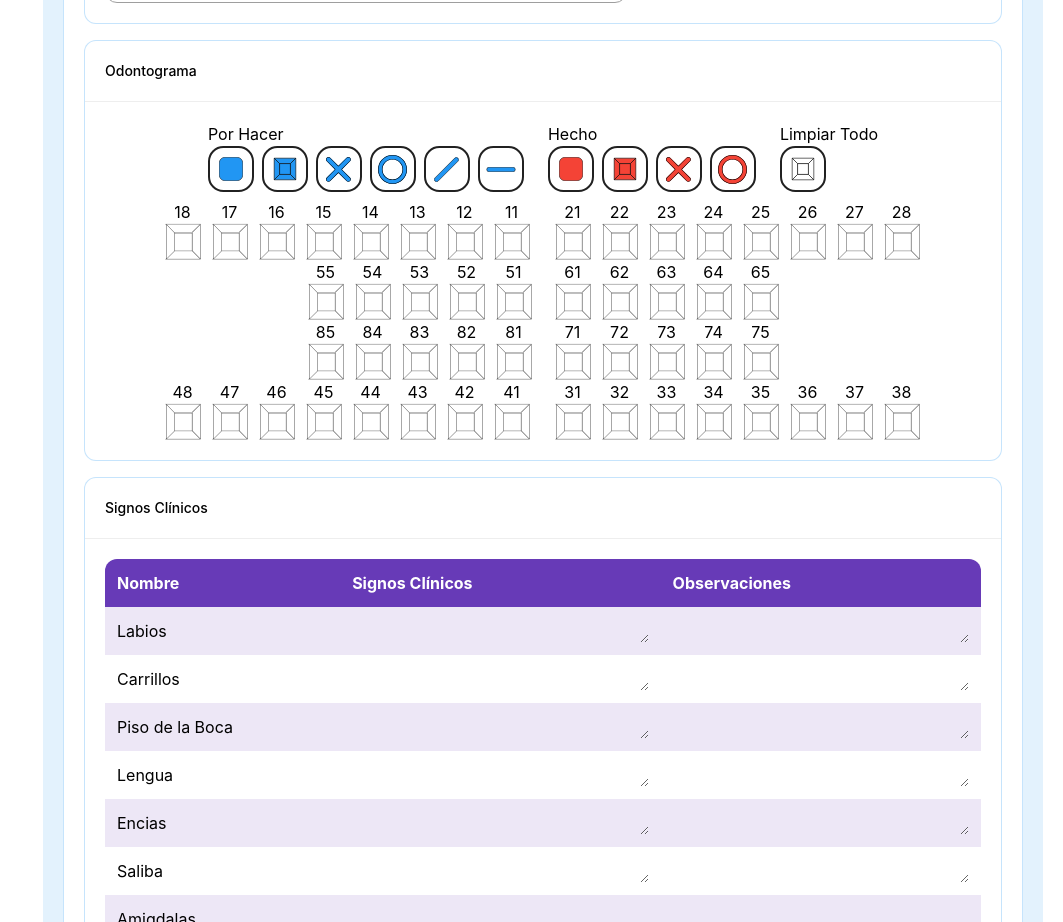
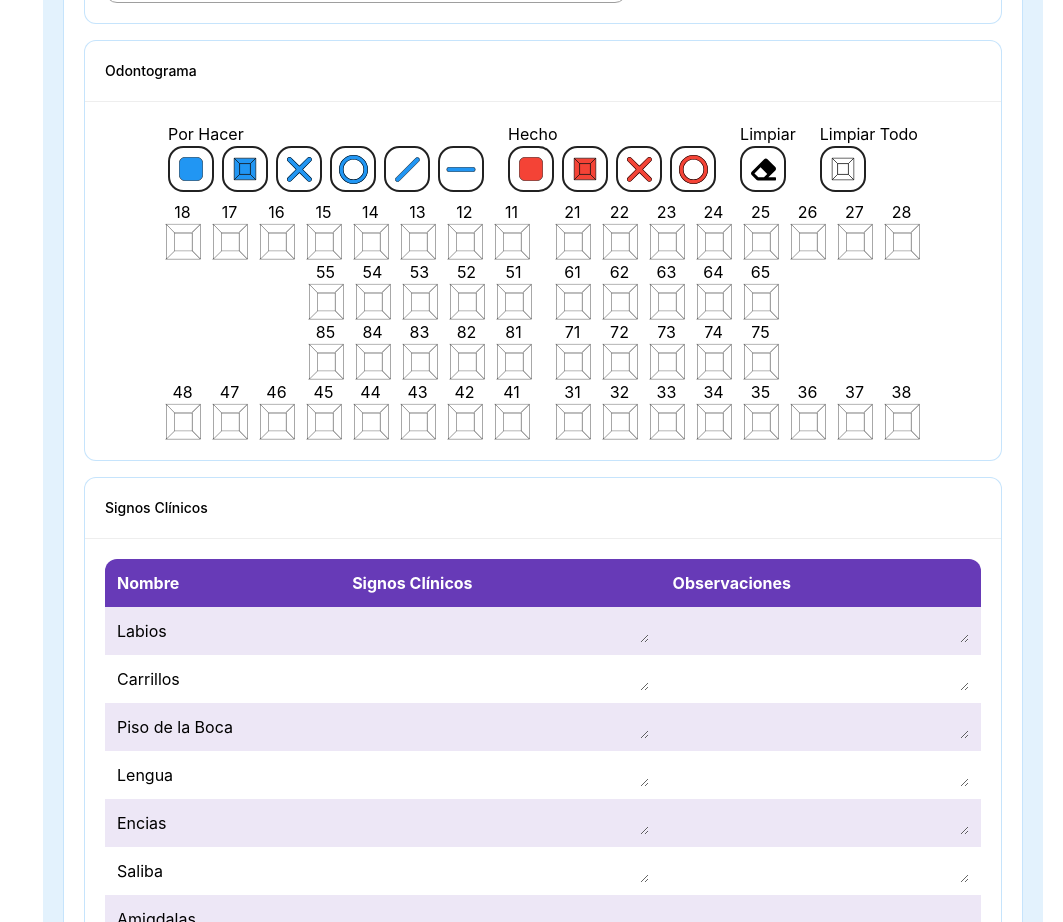
Before and after one commit to Willian-Cueva/ardental, a React (Create React App) app: page / in a window 1280 px wide. Shown: the part 1360-2282 px from the top of the page, without its empty margins (217-1280 px from the left). Built offline with nearby package versions, Linux system fonts and the light colour scheme.

Commit message:
Finiquitando la parte grafica hasta esperar la parte de back

```diff
--- a/src/components/ButtonOdontogram.js
+++ b/src/components/ButtonOdontogram.js
@@ -1,4 +1,4 @@
-import React from "react";
+import styles from "./styles/ButtonOdontogram.module.css";
 import useOdontogram from "../hooks/useOdontogram";
 
 export default function ButtonOdontogram({ num, children,title ="este es para"}) {
@@ -12,7 +12,7 @@ export default function ButtonOdontogram({ num, children,title ="este es para"})
       className={`cursor-pointer ${
         !equals && "hover:bg-[#EDE7F6]"
       } w-[46px] h-[46px] border-[2px] rounded-[15.33px] flex justify-center items-center ${
-        !equals ? "border-[#212121]" : "border-[#673AB7] bg-[#B39DDB] drop-shadow-lg"
+        !equals ? "border-[#212121]" : `border-[#4527A0] bg-[#673AB7] ${styles.shadow}`
       }`}
     >
       {children}
--- /dev/null
+++ b/src/components/Cursor.js
@@ -0,0 +1,6 @@
+
+export default function Cursor() {
+  return (
+    <div>Cursor</div>
+  )
+}
--- a/src/components/FoundPatienCard.js
+++ b/src/components/FoundPatienCard.js
@@ -16,7 +16,7 @@ export default function FoundPatienCard({ patient, index }) {
         ) : gener === 2 ? (
           <FaMars size={"27px"} color="#1E88E5" />
         ) : (
-          <FaQuestion size={"27px"} color="#616161" />
+          <FaQuestion size={"24px"} color="#616161" />
         )}
       </th>
       <th>
--- a/src/components/Modal.js
+++ b/src/components/Modal.js
@@ -1,12 +1,14 @@
 import styles from "./styles/Modal.module.css";
-export default function Modal({children}) {
+export default function Modal({children,show=false}) {
   return (
-    <article className={`${styles.modal}`}>
+    <div className={`${styles.father} ${!show && "hidden"}`}>
+      <article className={`${styles.modal}`}>
       <div className={`${styles.modalContainer}`}>
         <div className={`${styles.modalContent}`}>
           {children}
         </div>
       </div>
     </article>
+    </div>
   );
 }
--- a/src/components/Odontogram.js
+++ b/src/components/Odontogram.js
@@ -6,33 +6,42 @@ import Fractured from "../assets/svg/Fractured";
 import OdontogramComplete from "../assets/svg/OdontogramComplete";
 import useOdontogram from "../hooks/useOdontogram";
 import ButtonOdontogram from "./ButtonOdontogram";
+import { FaEraser } from "react-icons/fa";
 import Tooth from "./Tooth";
+import img from "../assets/imgs/logo.png";
 
 export default function Odontogram() {
-  const {odontogramData} = useOdontogram();
+  const { odontogramData, optionSelect } = useOdontogram();
   console.log("renderizando odontogram");
+  const estilos = {
+    cursor: `url(${img}),auto`,
+  };
   return (
-    <div className="flex flex-col items-center" id="panel-odontogram">
+    <div
+      className={`flex flex-col items-center`}
+      style={estilos}
+      id="panel-odontogram"
+    >
       <div className="flex gap-6">
         <div>
           <span className="w-[69px]">Por Hacer</span>
           <div className="flex flex-wrap gap-2 mb-2">
-            <ButtonOdontogram num={0}>
+            <ButtonOdontogram num={0} title="Caries">
               <ButtonColor />
             </ButtonOdontogram>
-            <ButtonOdontogram num={1}>
+            <ButtonOdontogram num={1} title="Todo con Caries">
               <OdontogramComplete />
             </ButtonOdontogram>
-            <ButtonOdontogram num={2}>
+            <ButtonOdontogram num={2} title="Ausente">
               <Absent />
             </ButtonOdontogram>
-            <ButtonOdontogram num={3}>
+            <ButtonOdontogram num={3} title="Corona">
               <Crown />
             </ButtonOdontogram>
-            <ButtonOdontogram num={4}>
+            <ButtonOdontogram num={4} title="Filtrado">
               <FilteredOut />
             </ButtonOdontogram>
-            <ButtonOdontogram num={5}>
+            <ButtonOdontogram num={5} title="Fractura">
               <Fractured />
             </ButtonOdontogram>
           </div>
@@ -40,24 +49,32 @@ export default function Odontogram() {
         <div>
           <span className="w-[69px]">Hecho</span>
           <div className="flex flex-wrap gap-2 mb-2">
-            <ButtonOdontogram num={6}>
+            <ButtonOdontogram num={6} title="Caries">
               <ButtonColor color="red" />
             </ButtonOdontogram>
-            <ButtonOdontogram num={7}>
+            <ButtonOdontogram num={7} title="Todo con Caries">
               <OdontogramComplete color="red" />
             </ButtonOdontogram>
-            <ButtonOdontogram num={8}>
+            <ButtonOdontogram num={8} title="Ausente">
               <Absent color="red" />
             </ButtonOdontogram>
-            <ButtonOdontogram num={9}>
+            <ButtonOdontogram num={9} title="Corona">
               <Crown color="red" />
+            </ButtonOdontogram>
+          </div>
+        </div>
+        <div>
+          <span className="w-[69px]">Limpiar</span>
+          <div className="flex flex-wrap gap-2 mb-2">
+            <ButtonOdontogram num={11} title="Limpia un Elemento">
+              <FaEraser color={optionSelect === 11 && "white"} size={"25px"} />
             </ButtonOdontogram>
           </div>
         </div>
         <div>
           <span className="w-[69px]">Limpiar Todo</span>
           <div className="flex flex-wrap gap-2 mb-2">
-            <ButtonOdontogram num={10}>
+            <ButtonOdontogram num={10} title="Deja todo en Blanco">
               <OdontogramComplete color="white" />
             </ButtonOdontogram>
           </div>
@@ -66,74 +83,74 @@ export default function Odontogram() {
       <div className="flex gap-6">
         <div className="w-[366px]">
           <div className="flex gap-3">
-            <Tooth number={18} data={odontogramData[18]}/>
-            <Tooth number={17} data={odontogramData[17]}/>
-            <Tooth number={16} data={odontogramData[16]}/>
-            <Tooth number={15} data={odontogramData[15]}/>
-            <Tooth number={14} data={odontogramData[14]}/>
-            <Tooth number={13} data={odontogramData[13]}/>
-            <Tooth number={12} data={odontogramData[12]}/>
-            <Tooth number={11} data={odontogramData[11]}/>
+            <Tooth number={18} data={odontogramData[18]} />
+            <Tooth number={17} data={odontogramData[17]} />
+            <Tooth number={16} data={odontogramData[16]} />
+            <Tooth number={15} data={odontogramData[15]} />
+            <Tooth number={14} data={odontogramData[14]} />
+            <Tooth number={13} data={odontogramData[13]} />
+            <Tooth number={12} data={odontogramData[12]} />
+            <Tooth number={11} data={odontogramData[11]} />
           </div>
           <div className="flex gap-3 justify-end">
-            <Tooth number={55} data={odontogramData[55]}/>
-            <Tooth number={54} data={odontogramData[54]}/>
-            <Tooth number={53} data={odontogramData[53]}/>
-            <Tooth number={52} data={odontogramData[52]}/>
-            <Tooth number={51} data={odontogramData[51]}/>
+            <Tooth number={55} data={odontogramData[55]} />
+            <Tooth number={54} data={odontogramData[54]} />
+            <Tooth number={53} data={odontogramData[53]} />
+            <Tooth number={52} data={odontogramData[52]} />
+            <Tooth number={51} data={odontogramData[51]} />
           </div>
           <div className="flex gap-3 justify-end">
-            <Tooth number={85} data={odontogramData[85]}/>
-            <Tooth number={84} data={odontogramData[84]}/>
-            <Tooth number={83} data={odontogramData[83]}/>
-            <Tooth number={82} data={odontogramData[82]}/>
-            <Tooth number={81} data={odontogramData[81]}/>
+            <Tooth number={85} data={odontogramData[85]} />
+            <Tooth number={84} data={odontogramData[84]} />
+            <Tooth number={83} data={odontogramData[83]} />
+            <Tooth number={82} data={odontogramData[82]} />
+            <Tooth number={81} data={odontogramData[81]} />
           </div>
           <div className="flex gap-3">
-            <Tooth number={48} data={odontogramData[48]}/>
-            <Tooth number={47} data={odontogramData[47]}/>
-            <Tooth number={46} data={odontogramData[46]}/>
-            <Tooth number={45} data={odontogramData[45]}/>
-            <Tooth number={44} data={odontogramData[44]}/>
-            <Tooth number={43} data={odontogramData[43]}/>
-            <Tooth number={42} data={odontogramData[42]}/>
-            <Tooth number={41} data={odontogramData[41]}/>
+            <Tooth number={48} data={odontogramData[48]} />
+            <Tooth number={47} data={odontogramData[47]} />
+            <Tooth number={46} data={odontogramData[46]} />
+            <Tooth number={45} data={odontogramData[45]} />
+            <Tooth number={44} data={odontogramData[44]} />
+            <Tooth number={43} data={odontogramData[43]} />
+            <Tooth number={42} data={odontogramData[42]} />
+            <Tooth number={41} data={odontogramData[41]} />
           </div>
         </div>
         <div className="w-[366px]">
           <div className="flex gap-3">
-            <Tooth number={21} data={odontogramData[21]}/>
-            <Tooth number={22} data={odontogramData[22]}/>
-            <Tooth number={23} data={odontogramData[23]}/>
-            <Tooth number={24} data={odontogramData[24]}/>
-            <Tooth number={25} data={odontogramData[25]}/>
-            <Tooth number={26} data={odontogramData[26]}/>
-            <Tooth number={27} data={odontogramData[27]}/>
-            <Tooth number={28} data={odontogramData[28]}/>
+            <Tooth number={21} data={odontogramData[21]} />
+            <Tooth number={22} data={odontogramData[22]} />
+            <Tooth number={23} data={odontogramData[23]} />
+            <Tooth number={24} data={odontogramData[24]} />
+            <Tooth number={25} data={odontogramData[25]} />
+            <Tooth number={26} data={odontogramData[26]} />
+            <Tooth number={27} data={odontogramData[27]} />
+            <Tooth number={28} data={odontogramData[28]} />
           </div>
           <div className="flex gap-3 justify-start">
-            <Tooth number={61} data={odontogramData[61]}/>
-            <Tooth number={62} data={odontogramData[62]}/>
-            <Tooth number={63} data={odontogramData[63]}/>
-            <Tooth number={64} data={odontogramData[64]}/>
-            <Tooth number={65} data={odontogramData[65]}/>
+            <Tooth number={61} data={odontogramData[61]} />
+            <Tooth number={62} data={odontogramData[62]} />
+            <Tooth number={63} data={odontogramData[63]} />
+            <Tooth number={64} data={odontogramData[64]} />
+            <Tooth number={65} data={odontogramData[65]} />
           </div>
           <div className="flex gap-3 justify-start">
-            <Tooth number={71} data={odontogramData[71]}/>
-            <Tooth number={72} data={odontogramData[72]}/>
-            <Tooth number={73} data={odontogramData[73]}/>
-            <Tooth number={74} data={odontogramData[74]}/>
-            <Tooth number={75} data={odontogramData[75]}/>
+            <Tooth number={71} data={odontogramData[71]} />
+            <Tooth number={72} data={odontogramData[72]} />
+            <Tooth number={73} data={odontogramData[73]} />
+            <Tooth number={74} data={odontogramData[74]} />
+            <Tooth number={75} data={odontogramData[75]} />
           </div>
           <div className="flex gap-3">
-            <Tooth number={31} data={odontogramData[31]}/>
-            <Tooth number={32} data={odontogramData[32]}/>
-            <Tooth number={33} data={odontogramData[33]}/>
-            <Tooth number={34} data={odontogramData[34]}/>
-            <Tooth number={35} data={odontogramData[35]}/>
-            <Tooth number={36} data={odontogramData[36]}/>
-            <Tooth number={37} data={odontogramData[37]}/>
-            <Tooth number={38} data={odontogramData[38]}/>
+            <Tooth number={31} data={odontogramData[31]} />
+            <Tooth number={32} data={odontogramData[32]} />
+            <Tooth number={33} data={odontogramData[33]} />
+            <Tooth number={34} data={odontogramData[34]} />
+            <Tooth number={35} data={odontogramData[35]} />
+            <Tooth number={36} data={odontogramData[36]} />
+            <Tooth number={37} data={odontogramData[37]} />
+            <Tooth number={38} data={odontogramData[38]} />
           </div>
         </div>
       </div>
--- a/src/components/Tooth.js
+++ b/src/components/Tooth.js
@@ -4,7 +4,6 @@ import useOdontogram from "../hooks/useOdontogram";
 import SymbolTooth from "./SymbolTooth";
 // import styles from "./styles/Tooth.module.css";
 export default function Tooth({ number = 18, data }) {
-  const { clickOnNotColorSelect } = useOdontogram();
   return (
     <div className="w-[35px]">
       <div className="text-center">{number}</div>
--- /dev/null
+++ b/src/components/styles/ButtonOdontogram.module.css
@@ -0,0 +1,5 @@
+.shadow {
+  -webkit-box-shadow: 0px 7px 8px 0px rgba(0, 0, 0, 0.9);
+  -moz-box-shadow: 0px 7px 8px 0px rgba(0, 0, 0, 0.9);
+  box-shadow: 0px 7px 8px 0px rgba(0, 0, 0, 0.9);
+}
--- a/src/hooks/useOdontogram.js
+++ b/src/hooks/useOdontogram.js
@@ -108,11 +108,16 @@ export const useOdontogramModel = () => {
       for (let index = 0; index < getState[num].length; index++) {
         getState[num][index] = 0;
       }
-    } else {
+    } else if (optionSelect === 11) {
+      if (getState[num][5]!==0) {
+        getState[num][5]=0;
+      }else{
+        getState[num][possition]=0;
+      }
+    }else{
       getState[num][5] = decodButton(optionSelect);
     }
     setOdontogramData(getState);
-    // clickOnColorSelect(num);
   };
 
   return {
```
Also changed, not shown: src/pages/GestionPatient.js (+5 -5 lines).
